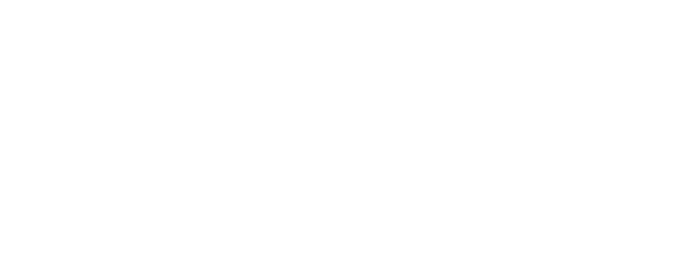
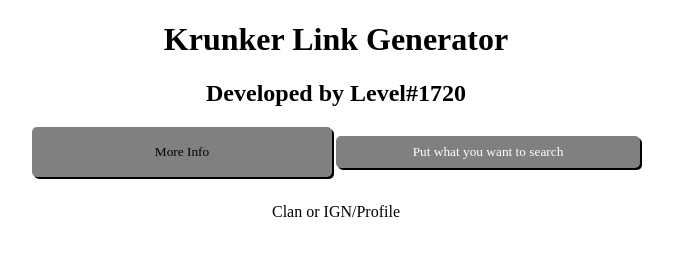
Before and after one commit to GSLevel/krlinkgenerator, a plain HTML site: page index.html in a window 1280 px wide. Shown: the whole page, without its empty margins (304-977 px from the left). Drawn offline with Linux system fonts and the light colour scheme; a web font is replaced by a local one.

Commit message:
Update index.html

```diff
--- a/index.html
+++ b/index.html
@@ -2,8 +2,8 @@
 <html>
   <head>
     <title> Krunker Link Generator</title>
-    <link rel="stylesheer" href="style.css">
-    <script src="index.js">
+    <link rel="stylesheet" href="style.css">
+    <script src="index.js"></script>
   </head>
   <body>
     <h1> Krunker Link Generator </h1>
```
